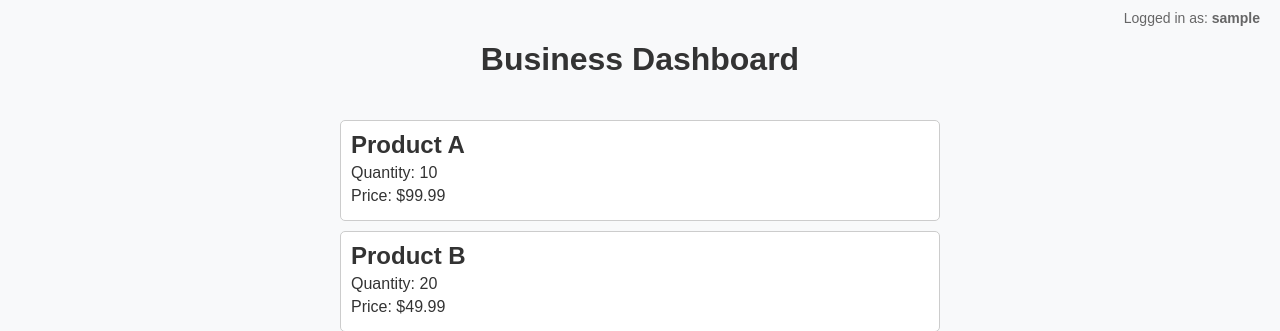
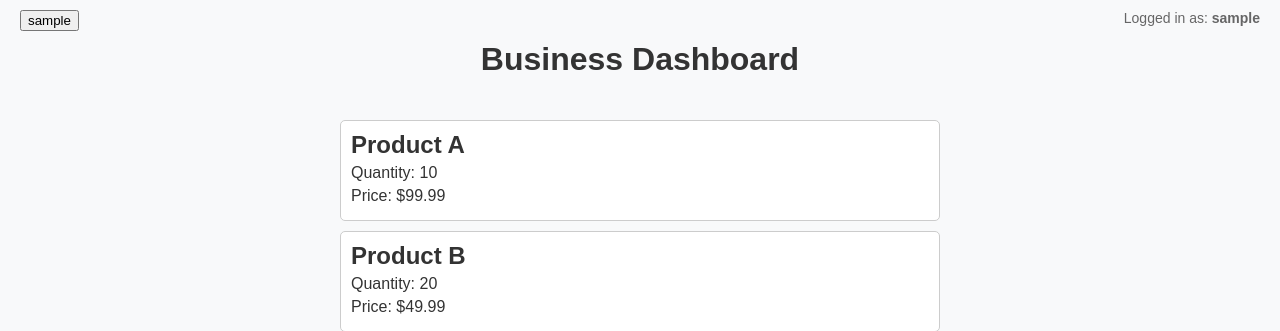
Before and after one commit to 2002stunna/b2b, a Flask app: template templates/mainBusiness.html in a window 1280 px wide. Shown: the top 331 px of the page. Run offline with Flask 2, Linux system fonts and the light colour scheme; data comes from the database, SQL or seed files in the repository; the template is opened without the code that fills it: most values are stand-ins (such as "Sample title", 1, 10 or a date in 2020).

Commit message:
Button on business page

```diff
--- a/templates/mainBusiness.html
+++ b/templates/mainBusiness.html
@@ -1,3 +1,4 @@
+<!-- templates/mainBusiness.html -->
 <!DOCTYPE html>
 <html lang="en">
 <head>
@@ -15,6 +16,13 @@
             background-color: #f8f9fa;
             color: #333;
         }
+        /* Кнопка в левом верхнем углу */
+        .header-left {
+            position: absolute;
+            top: 10px;
+            left: 20px;
+        }
+        /* Уже существующий стиль, привязанный к правому углу */
         .header {
             position: absolute;
             top: 10px;
@@ -41,12 +49,21 @@
     </style>
 </head>
 <body>
-    <!-- Логин пользователя -->
+
+    <!-- КНОПКА В ЛЕВОМ ВЕРХНЕМ УГЛУ -->
+    <div class="header-left">
+        <form action="/business/account" method="GET">
+            <button type="submit">{{ username }}</button>
+        </form>
+    </div>
+
+    <!-- УЖЕ БЫВШИЙ КОД: вывод логина в правом верхнем углу -->
     <div class="header">
         Logged in as: <strong>{{ username }}</strong>
     </div>
 
     <h1>Business Dashboard</h1>
+
     <div class="cards-container" id="cards-container"></div>
 
     <script>
```
